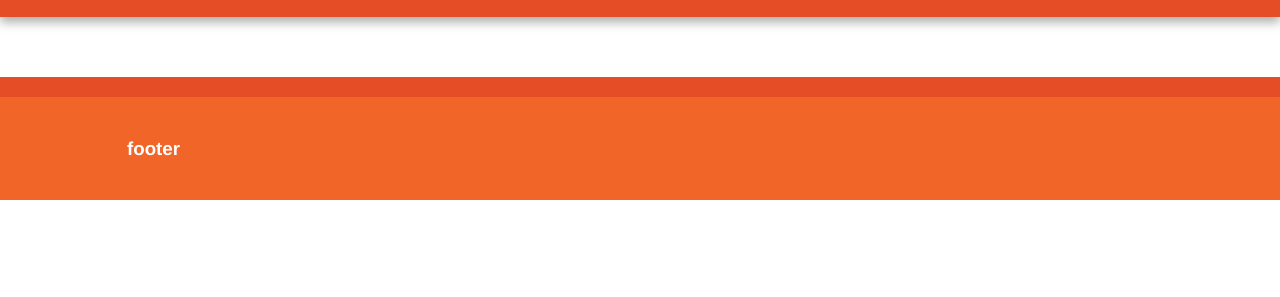
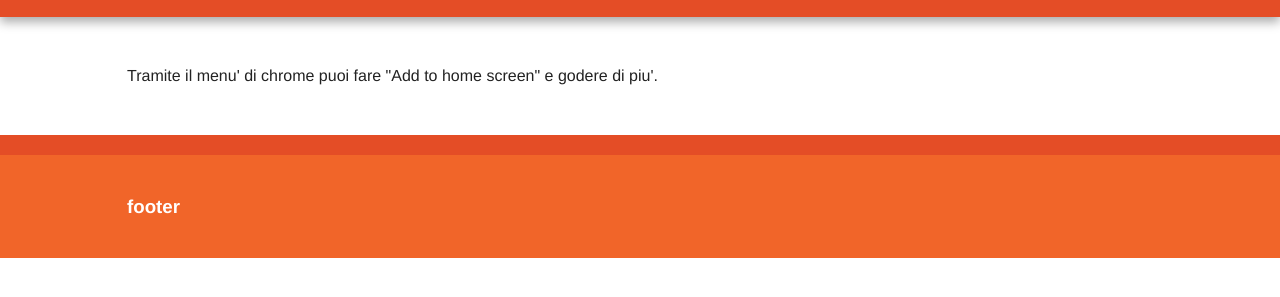
Before and after one commit to alessandro-aglietti/the-rock-trading-trades, a plain HTML site: page index.html in a window 1280 px wide. Shown: the part 79-376 px from the top of the page. Drawn offline with Linux system fonts and the light colour scheme.

Commit message:
add to home screen

```diff
--- a/index.html
+++ b/index.html
@@ -33,6 +33,7 @@
 
         <div class="main-container">
             <div class="main wrapper clearfix">
+                <p>Tramite il menu' di chrome puoi fare "Add to home screen" e godere di piu'.</p>
             </div> <!-- #main -->
         </div> <!-- #main-container -->
 
```
